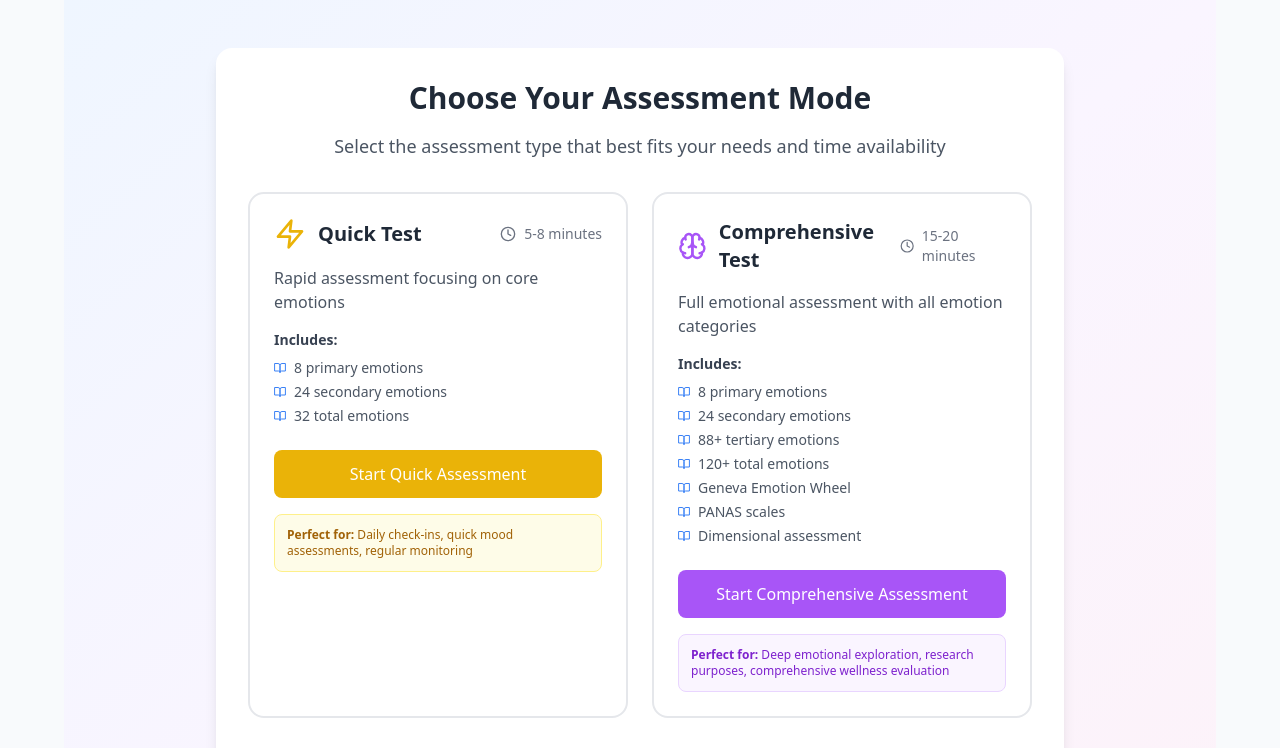
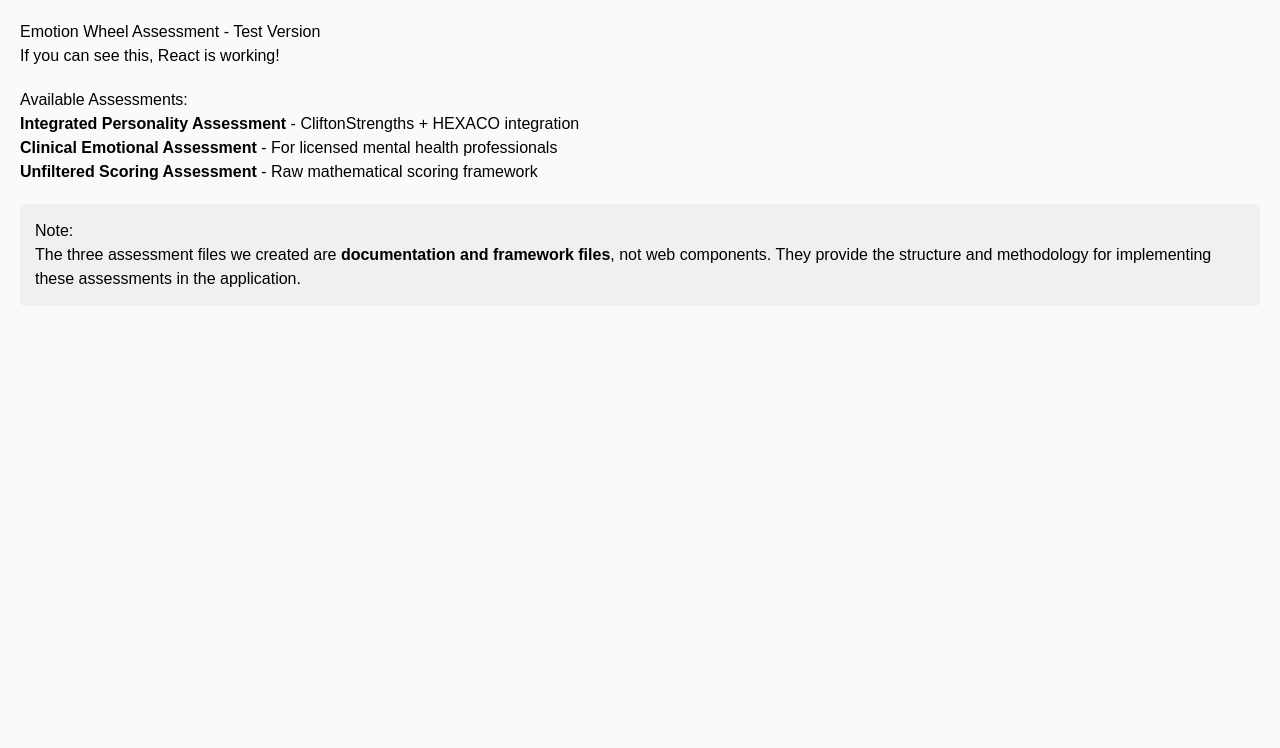
Before and after one commit to ShayneIsMagic/emotion_wheel, a React (Vite) app: page / in a window 1280 px wide. Shown: the top 748 px of the page. Built offline with nearby package versions, Linux system fonts and the light colour scheme.

Commit message:
Test version to debug React loading issues

```diff
--- a/src/main.tsx
+++ b/src/main.tsx
@@ -1,35 +1,31 @@
 import React from 'react';
 import ReactDOM from 'react-dom/client';
-import ComprehensiveEmotionAssessment from './components/ComprehensiveEmotionAssessment.tsx';
-import { Toaster } from 'react-hot-toast';
 import './index.css';
+
+// Simple test component to debug loading issues
+const TestApp: React.FC = () => {
+  return (
+    <div style={{ padding: '20px', fontFamily: 'Arial, sans-serif' }}>
+      <h1>Emotion Wheel Assessment - Test Version</h1>
+      <p>If you can see this, React is working!</p>
+      <div style={{ marginTop: '20px' }}>
+        <h2>Available Assessments:</h2>
+        <ul>
+          <li><strong>Integrated Personality Assessment</strong> - CliftonStrengths + HEXACO integration</li>
+          <li><strong>Clinical Emotional Assessment</strong> - For licensed mental health professionals</li>
+          <li><strong>Unfiltered Scoring Assessment</strong> - Raw mathematical scoring framework</li>
+        </ul>
+      </div>
+      <div style={{ marginTop: '20px', padding: '15px', backgroundColor: '#f0f0f0', borderRadius: '5px' }}>
+        <h3>Note:</h3>
+        <p>The three assessment files we created are <strong>documentation and framework files</strong>, not web components. They provide the structure and methodology for implementing these assessments in the application.</p>
+      </div>
+    </div>
+  );
+};
 
 ReactDOM.createRoot(document.getElementById('root')!).render(
   <React.StrictMode>
-    <ComprehensiveEmotionAssessment />
-    <Toaster
-      position="top-right"
-      toastOptions={{
-        duration: 4000,
-        style: {
-          background: '#363636',
-          color: '#fff',
-        },
-        success: {
-          duration: 3000,
-          iconTheme: {
-            primary: '#10B981',
-            secondary: '#fff',
-          },
-        },
-        error: {
-          duration: 5000,
-          iconTheme: {
-            primary: '#EF4444',
-            secondary: '#fff',
-          },
-        },
-      }}
-    />
+    <TestApp />
   </React.StrictMode>,
 );
```
